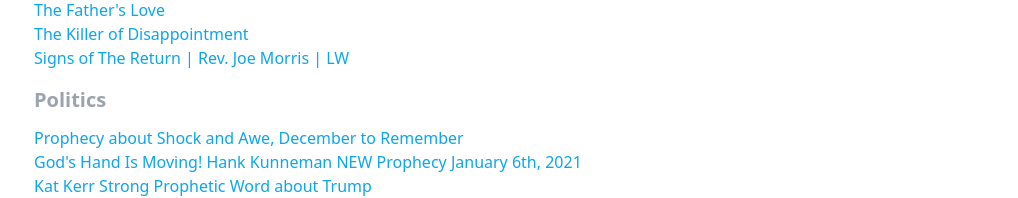
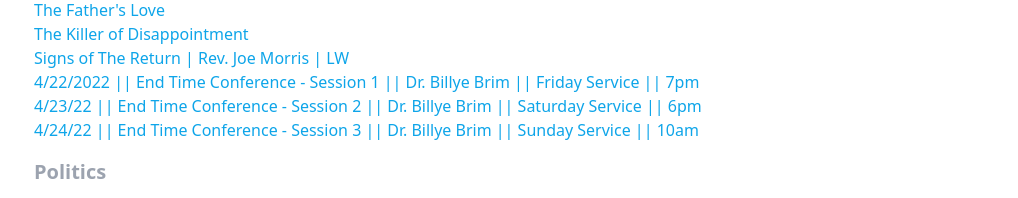
Before and after one commit to atsolberg/prayer-calls, a React (Vite) app: page /links in a window 1280 px wide. Shown: the part 735-933 px from the top of the page, without its empty margins (126-1144 px from the left). Built offline with nearby package versions, Linux system fonts and the light colour scheme; no server answers; a web font is replaced by a local one.

Commit message:
added noon call for 4-27-22

```diff
--- a/src/pages/Links.js
+++ b/src/pages/Links.js
@@ -104,6 +104,21 @@
         label: "Signs of The Return | Rev. Joe Morris | LW",
         href: "https://www.youtube.com/watch?v=Wkzc0qrOS_c&t=1s",
       },
+      {
+        label:
+          "4/22/2022 || End Time Conference - Session 1 || Dr. Billye Brim || Friday Service || 7pm",
+        href: "https://youtu.be/8H2DIP0Zru4?t=1781",
+      },
+      {
+        label:
+          "4/23/22 || End Time Conference - Session 2 || Dr. Billye Brim || Saturday Service || 6pm",
+        href: "https://youtu.be/tcs_c_9Xros?t=1529",
+      },
+      {
+        label:
+          "4/24/22 || End Time Conference - Session 3 || Dr. Billye Brim || Sunday Service || 10am",
+        href: "https://youtu.be/BQeEMVEhZFQ?t=1878",
+      },
     ],
   },
   {
```
Also changed, not shown: 1 other file (tests, documents, lock files or other folders).
